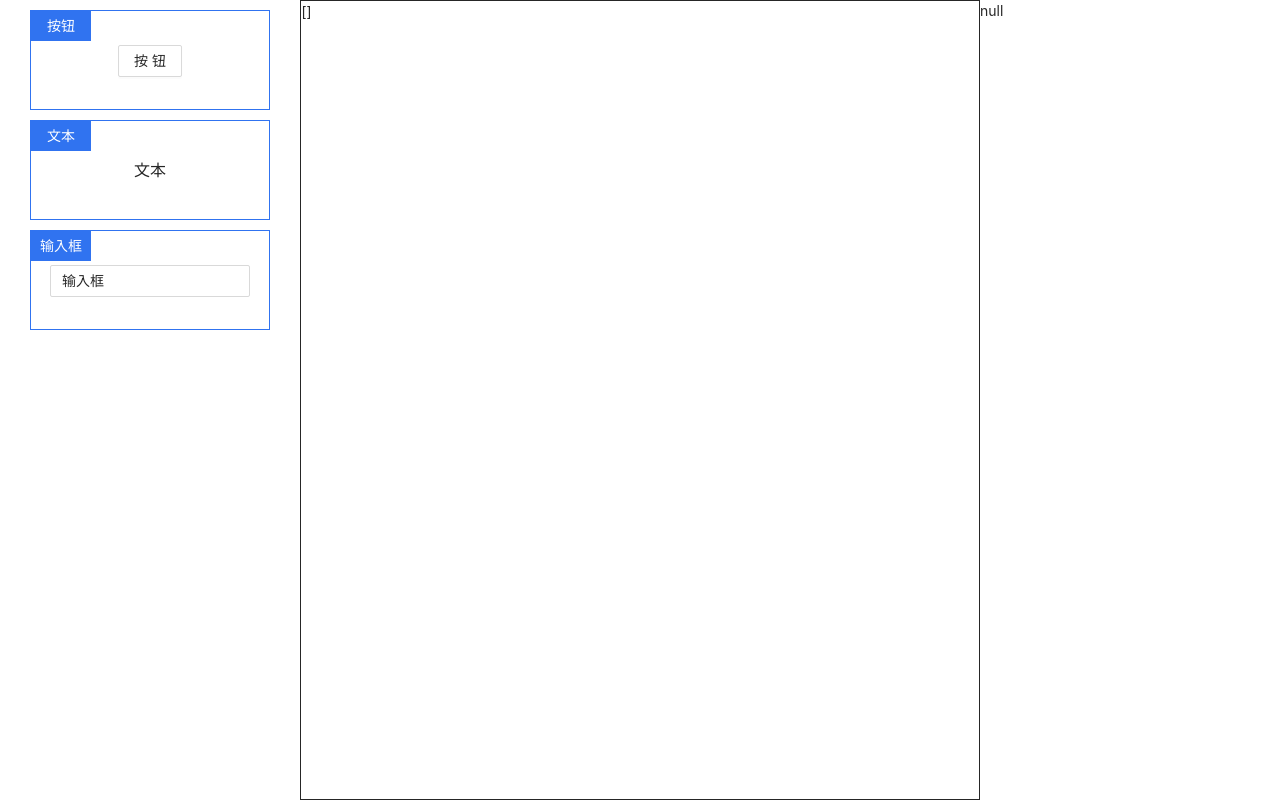
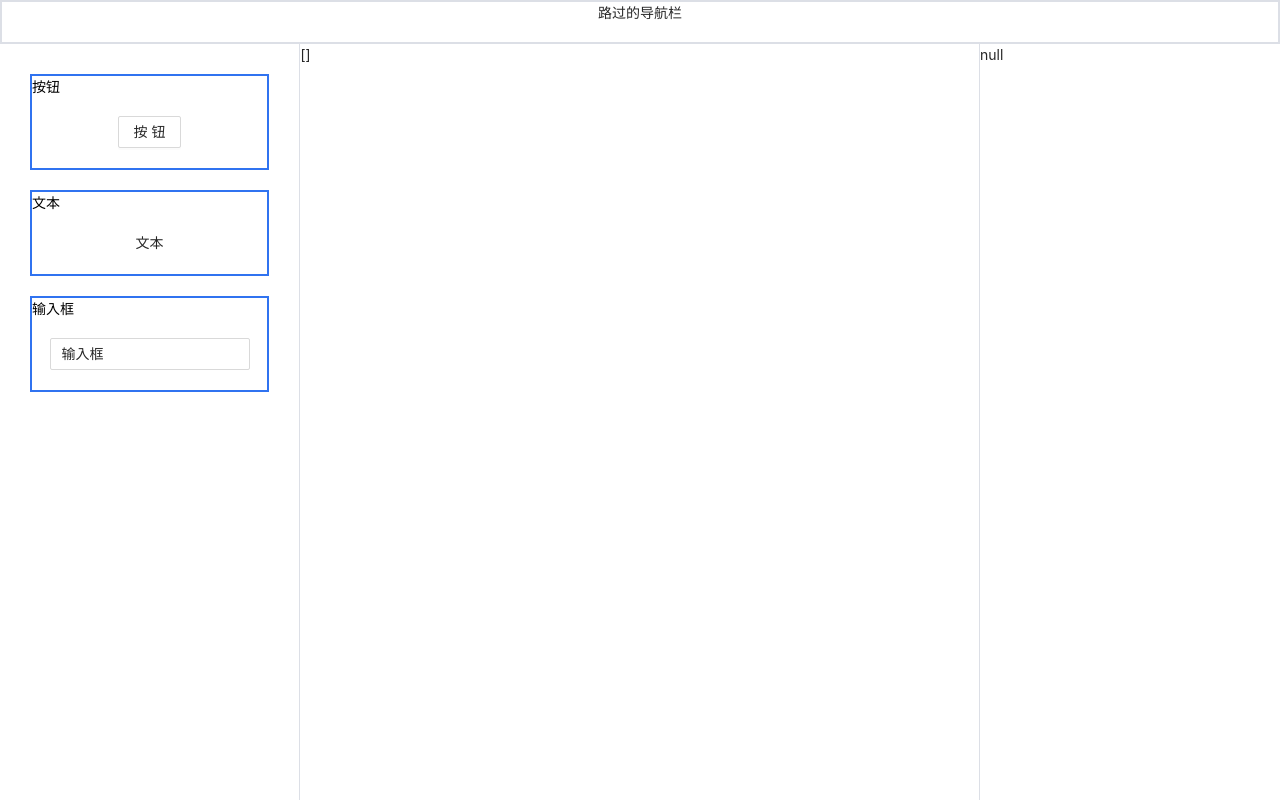
Before and after one commit to alight0205/lowcode, a React (Vite) app: page / in a window 1280 px wide. Built offline with nearby package versions, Linux system fonts and the light colour scheme.

Commit message:
menu组件获取到workbanch的ref

```diff
--- a/src/pages/home/component/Menu/index.tsx
+++ b/src/pages/home/component/Menu/index.tsx
@@ -1,11 +1,12 @@
 
-import { useRef } from 'react'
+import React,{ useRef } from 'react'
 import { useSelector, useDispatch } from 'react-redux'
 import { addElement, setActiveItem } from '../../../../store/slices/workbanchList'
 import { ComponentMenuState, WorkbanchListState, CompItem_Menu } from '../../../../utils/interface'
 import { componentMap } from '../../../../utils/componentMap'
 
-const Menu = () => {
+
+const Menu = React.forwardRef((props?:any,ref?:React.Ref<HTMLDivElement>) => {
   const dispatch = useDispatch()
   const menuContainer = useRef<HTMLDivElement | null>(null)
   const componentMenu: any = useSelector<ComponentMenuState>(state => state.componentMenu.data)
@@ -30,7 +31,7 @@ const Menu = () => {
   const mousedown = (e: React.MouseEvent<HTMLDivElement>, item: CompItem_Menu) => {
     //- 创建一个dom元素模拟拖拽效果
     moveDom = (e.target as HTMLElement).cloneNode(true);
-    moveDom.classList.add('moveDom')
+    // moveDom.classList.add('moveDom')
     moveDom.style.position = 'absolute';
     moveDom.style.top = e.currentTarget.offsetTop - 10 + 'px'
     moveDom.style.left = e.currentTarget.offsetLeft + 'px'
@@ -47,7 +48,7 @@ const Menu = () => {
       mouseX: e.clientX,
       mouseY: e.clientY
     }
-  }
+    }
   const mousemove = (e: MouseEvent, item: CompItem_Menu) => {
     console.log(menuContainer.current?.clientWidth)
     //- 获取鼠标按下时的位置信息
@@ -85,11 +86,28 @@ const Menu = () => {
     dispatch(addElement(addItem))
   }
 
+
+
+  // 组件拖拽逻辑，处理组件从左侧拖到右侧
+  const menuDraggier = (() => {
+    // 拖动组件的ref
+    const dragData = useRef({
+      dragComponent: null as null | CompItem_Menu
+    })
+    // containerRef
+
+  })();
+
   return (
     <div ref={menuContainer} className="component-list-container">
       {
         componentMenu.map((item: CompItem_Menu, index: number) => (
-          <div className='component-list-item' key={index} onMouseDown={(e) => mousedown(e, item)}>
+          <div key={index}
+               className='component-list-item'
+               draggable
+               onMouseDown={(e) => console.log(ref)
+               }
+          >
             <div className="name">{item.name}</div>
             <div className="preview">{componentMap[item.type](item.args)}</div>
           </div>
@@ -97,6 +115,7 @@ const Menu = () => {
       }
     </div >
   );
-};
+}
+);
 
 export default Menu;
--- a/src/pages/home/component/Workbanch/index.tsx
+++ b/src/pages/home/component/Workbanch/index.tsx
@@ -1,10 +1,10 @@
-import React, { useRef } from 'react'
+import React, { Ref, useRef } from 'react'
 import { useSelector, useDispatch } from 'react-redux'
 import { CompItem_Workbanch, WorkbanchListState } from '../../../../utils/interface'
 import { setElement, setActiveItem, delElement } from '../../../../store/slices/workbanchList'
 import { componentMap } from '../../../../utils/componentMap'
 
-const Workbanch = () => {
+const Workbanch = React.forwardRef((props?:any,ref?:React.Ref<HTMLDivElement>) => {
   const dispatch = useDispatch()
 
   const workbanchContainer = useRef<HTMLDivElement | null>(null)
@@ -69,19 +69,23 @@ const Workbanch = () => {
     dispatch(delElement({ id: 0 }))
   }
   return (
-    <div className='workbanch-container' ref={workbanchContainer}>
+    <div className='workbanch-container' ref = {ref}>
       {/* <button onClick={delBtn}>测试删除</button> */}
       <div>{JSON.stringify(workbanchList)}</div>
-      {workbanchList.map((item: CompItem_Workbanch) => (
+      {workbanchList.map((item: CompItem_Workbanch) => {
+        return (
           componentMap[item.type]({
             ...item.args,
             key: item.id,
             onmousedown: (e: any) => mousedown(e, item),
             onclick: () => onclick(item)
           })
-      ))}
+        )
+})
+      }
     </div >
   )
 }
+)
 
 export default Workbanch
--- a/src/pages/home/index.less
+++ b/src/pages/home/index.less
@@ -1,35 +1,50 @@
 @listWidth: 300px;
 @editWidth: 300px;
+@headHeight: 44px;
+@borderWidth: 2px;  // 边框宽度
+// 颜色
 @primary: rgb(48, 115, 240);
+@ibc: #dcdfe6;             // 边框色
+@ibl: #ebeef5;             // 边框色(轻)
+@itc: #314659;             // 字体色
+@icc: rgba(0,0,0,0.45);    // 图标颜色
+@boxShadowColor: #f0f1f2;  // 阴影颜色
 .home-container {
-  position: relative;
   background-color: #eee;
-  height: 100vh;
-  .component-list-container {
-    position: absolute;
-    top: 0;
-    bottom: 0;
-    left: 0;
-    width: @listWidth;
-    height: 100%;
-    background-color: #fff;
+  // height: 100vh;
   display: flex;
   flex-direction: column;
-    align-items: center;
+  .home-head {
+    height: @headHeight;
+    background-color: #fff;
+    border: solid @borderWidth @ibc;
+    text-align: center;
+  }
+
+  .home-body {
+    top: @headHeight;
+    left: 0;
+    right: 0;
+    bottom: 0;
+    position: fixed;
+    display: flex;
+    flex-direction: row;
+    .component-list-container {
+      width: @listWidth;
+      background-color: #fff;
+      box-sizing: border-box;
+      border-right: solid 1px @ibc;
+      padding: 30px;
       .component-list-item {
         position: relative;
-      margin-top: 10px;
-      width: 80%;
-      min-height: 100px;
-      line-height: 40px;
-      font-size: 16px;
+        padding: 40px 16px 20px 16px;
+        margin-bottom: 20px;
+        border: solid 2px @primary;
         text-align: center;
-      border: 1px solid @primary;
-      background-color: #fff;
-      z-index: 10;
-      &.moveDom {
-        opacity: 0.8;
-      }
+        user-select: none;
+        // &.moveDom {
+        //   opacity: 0.8;
+        // }
         &::after {
           content: "";
           position: absolute;
@@ -37,34 +52,32 @@
           right: 0;
           bottom: 0;
           left: 0;
+        }
+        &:hover {
           cursor: move;
         }
         .name {
           position: absolute;
-        width: 60px;
-        height: 30px;
-        line-height: 30px;
-        font-size: 14px;
-        color: white;
-        background-color: @primary;
+          top: 0;
+          left: 0;
+          color: black;
         }
-      .preview {
-        position: absolute;
-        left: 50%;
-        top: 50%;
-        transform: translate(-50%, -50%);
+        // .preview {
+        //   // position: absolute;
+        //   // left: 50%;
+        //   // top: 50%;
+        //   // transform: translate(-50%, -50%);
+        // }
       }
     }
-  }
+
     .workbanch-container {
-    position: absolute;
-    top: 0;
-    bottom: 0;
-    left: @listWidth;
-    right: @editWidth;
+      flex: 1;
       background-color: #fff;
-    border: 1px solid;
+      border-right: solid 1px @ibc;
+      overflow: auto;
       .component-item {
+        user-select: none;
         &::after {
           content: "";
           position: absolute;
@@ -72,16 +85,15 @@
           right: 0;
           bottom: 0;
           left: 0;
-        cursor: move;
+          // cursor: move;
         }
       }
     }
     .component-edit-container {
-    position: absolute;
-    top: 0;
-    bottom: 0;
-    right: 0;
       width: @editWidth;
       background-color: #fff;
     }
+
   }
+
+}
--- a/src/pages/home/index.tsx
+++ b/src/pages/home/index.tsx
@@ -1,16 +1,31 @@
-import React from "react";
+import React, { useRef } from "react";
 import ComponentEdit from "./component/Editor";
 import ComponentList from "./component/Menu";
 import Workbanch from "./component/Workbanch";
 import "./index.less";
 const Home = () => {
-    return (
-        <div className="home-container">
-            <ComponentList />
-            <Workbanch />
-            <ComponentEdit />
-        </div>
-    );
+
+	const workbanchContainer = useRef( null as null | {} as HTMLDivElement);
+
+
+	return (
+		<div className="home-container">
+				{/* 首部 */}
+				<div className="home-head">
+					路过的导航栏
+				</div>
+				{/* body */}
+				<div className="home-body">
+					<ComponentList ref={workbanchContainer}/>
+					<Workbanch ref={workbanchContainer}/>
+					<ComponentEdit />
+				</div>
+				{/* footer */}
+				<div className="home-footer">
+
+				</div>
+		</div>
+	);
 };
 
 export default Home;
--- a/vite.config.ts
+++ b/vite.config.ts
@@ -3,5 +3,8 @@ import react from '@vitejs/plugin-react'
 
 // https://vitejs.dev/config/
 export default defineConfig({
-  plugins: [react()]
+  plugins: [react()],
+  server:{
+    port: 3000
+  }
 })
```
Also changed, not shown: 1 other file (tests, documents, lock files or other folders). Lines whose indentation alone changed are shown as unchanged.
